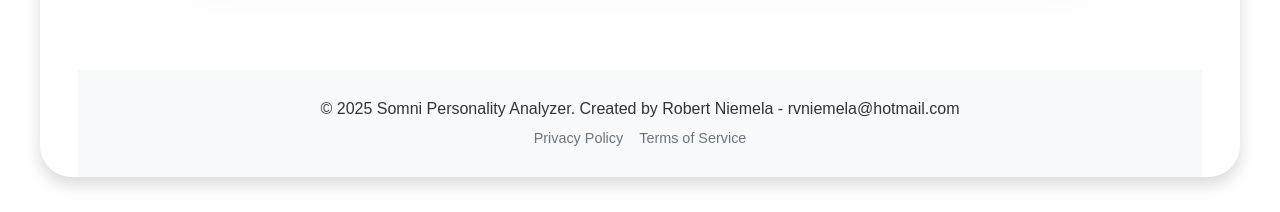
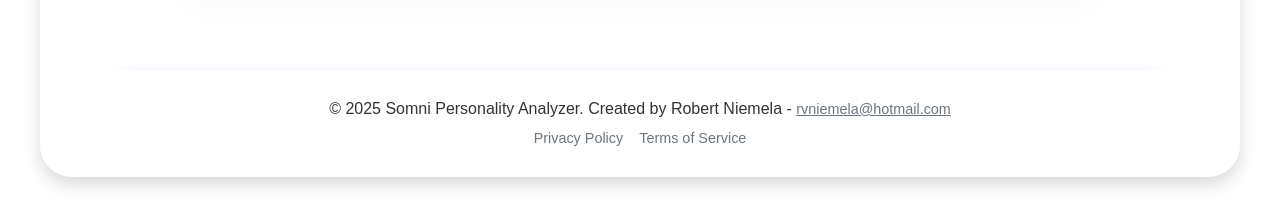
Before and after one commit to rniemela77/somni, a Vue app: page / in a window 1280 px wide. Shown: the part 2023-2235 px from the top of the page. Built offline with nearby package versions, Linux system fonts and the light colour scheme; no server answers.

Commit message:
add box shadow to footer, email link

```diff
--- a/src/Footer.vue
+++ b/src/Footer.vue
@@ -1,9 +1,9 @@
 <template>
-	<footer class="bg-light py-3">
+	<footer class="py-3">
 		<div class="container text-center">
 			<p class="mb-1">
 				&copy; {{ new Date().getFullYear() }} Somni Personality Analyzer. Created by Robert Niemela
-				- rvniemela@hotmail.com
+				- <a href="mailto:rvniemela@hotmail.com">rvniemela@hotmail.com</a>
 			</p>
 			<p class="mb-0">
 				<router-link to="/privacy-policy" class="text-decoration-none me-3">Privacy Policy</router-link>
@@ -22,4 +22,8 @@ footer a {
 footer a:hover {
 	color: var(--bs-primary, #0d6efd);
 }
+
+footer {
+	box-shadow: 0 -37px 17px -48px #0009dd70;
+}
 </style>
```
